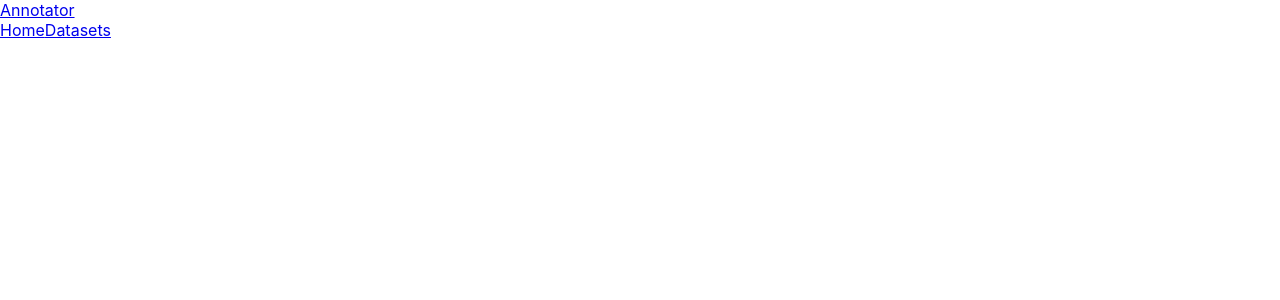
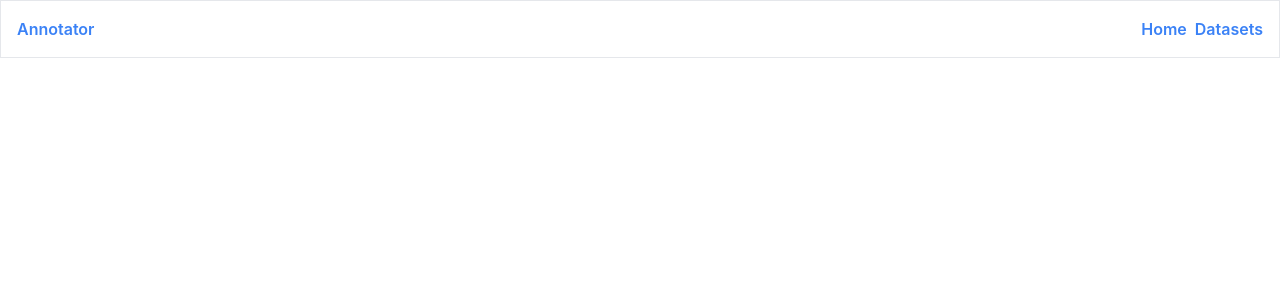
Before and after one commit to professorjrod/Jareds-NER-Client, a React (Create React App) app in the folder annotate/client/: page / in a window 1280 px wide. Shown: the top 300 px of the page. Built offline with nearby package versions, Linux system fonts and the light colour scheme.

Commit message:
added tailwindcss

```diff
--- a/annotate/client/package.json
+++ b/annotate/client/package.json
@@ -37,5 +37,8 @@
       "last 1 firefox version",
       "last 1 safari version"
     ]
+  },
+  "devDependencies": {
+    "tailwindcss": "^3.1.8"
   }
 }
--- a/annotate/client/src/App.css
+++ /dev/null
@@ -1,38 +0,0 @@
-.App {
-  text-align: center;
-}
-
-.App-logo {
-  height: 40vmin;
-  pointer-events: none;
-}
-
-@media (prefers-reduced-motion: no-preference) {
-  .App-logo {
-    animation: App-logo-spin infinite 20s linear;
-  }
-}
-
-.App-header {
-  background-color: #282c34;
-  min-height: 100vh;
-  display: flex;
-  flex-direction: column;
-  align-items: center;
-  justify-content: center;
-  font-size: calc(10px + 2vmin);
-  color: white;
-}
-
-.App-link {
-  color: #61dafb;
-}
-
-@keyframes App-logo-spin {
-  from {
-    transform: rotate(0deg);
-  }
-  to {
-    transform: rotate(360deg);
-  }
-}
--- a/annotate/client/src/Navbar.js
+++ b/annotate/client/src/Navbar.js
@@ -2,7 +2,7 @@ import React from "react";
 import { Link } from "react-router-dom";
 
 const Navbar = () => (
-  <div className="navbar">
+  <div className="navbar flex">
     <div className="navbar-brand">
       <Link className="navbar-item" to="/">
         Annotator
--- a/annotate/client/src/index.css
+++ b/annotate/client/src/index.css
@@ -1,13 +1,22 @@
+@tailwind base;
+@tailwind components;
+@tailwind utilities;
 body {
   margin: 0;
-  font-family: -apple-system, BlinkMacSystemFont, 'Segoe UI', 'Roboto', 'Oxygen',
-    'Ubuntu', 'Cantarell', 'Fira Sans', 'Droid Sans', 'Helvetica Neue',
+  font-family: -apple-system, BlinkMacSystemFont, "Segoe UI", "Roboto", "Oxygen",
+    "Ubuntu", "Cantarell", "Fira Sans", "Droid Sans", "Helvetica Neue",
     sans-serif;
   -webkit-font-smoothing: antialiased;
   -moz-osx-font-smoothing: grayscale;
 }
 
+.navbar {
+  @apply border w-full flex justify-between items-center p-4;
+}
+.navbar div {
+  @apply space-x-2 font-semibold text-blue-500;
+}
 code {
-  font-family: source-code-pro, Menlo, Monaco, Consolas, 'Courier New',
+  font-family: source-code-pro, Menlo, Monaco, Consolas, "Courier New",
     monospace;
 }
--- /dev/null
+++ b/annotate/client/tailwind.config.js
@@ -0,0 +1,8 @@
+/** @type {import('tailwindcss').Config} */
+module.exports = {
+  content: ["./src/**/*.{html,js}"],
+  theme: {
+    extend: {},
+  },
+  plugins: [],
+};
```
Also changed, not shown: 1 other file (tests, documents, lock files or other folders).
